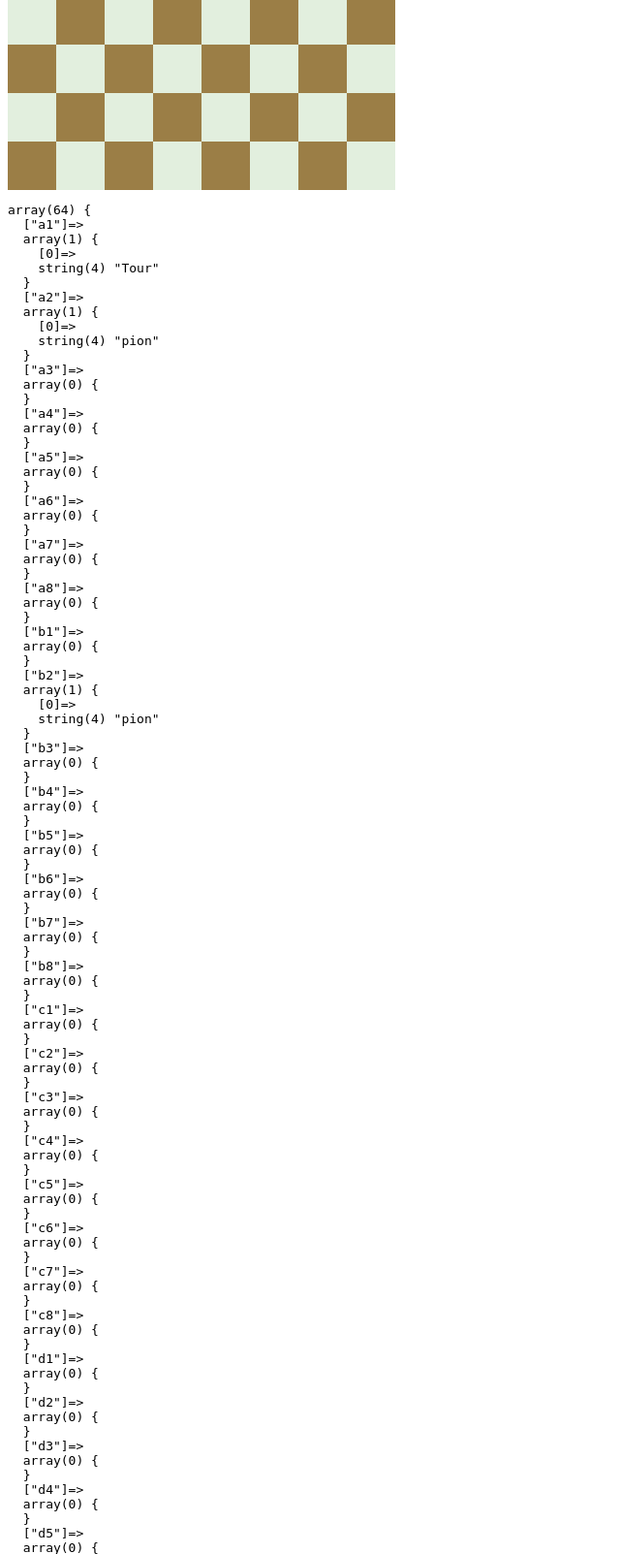
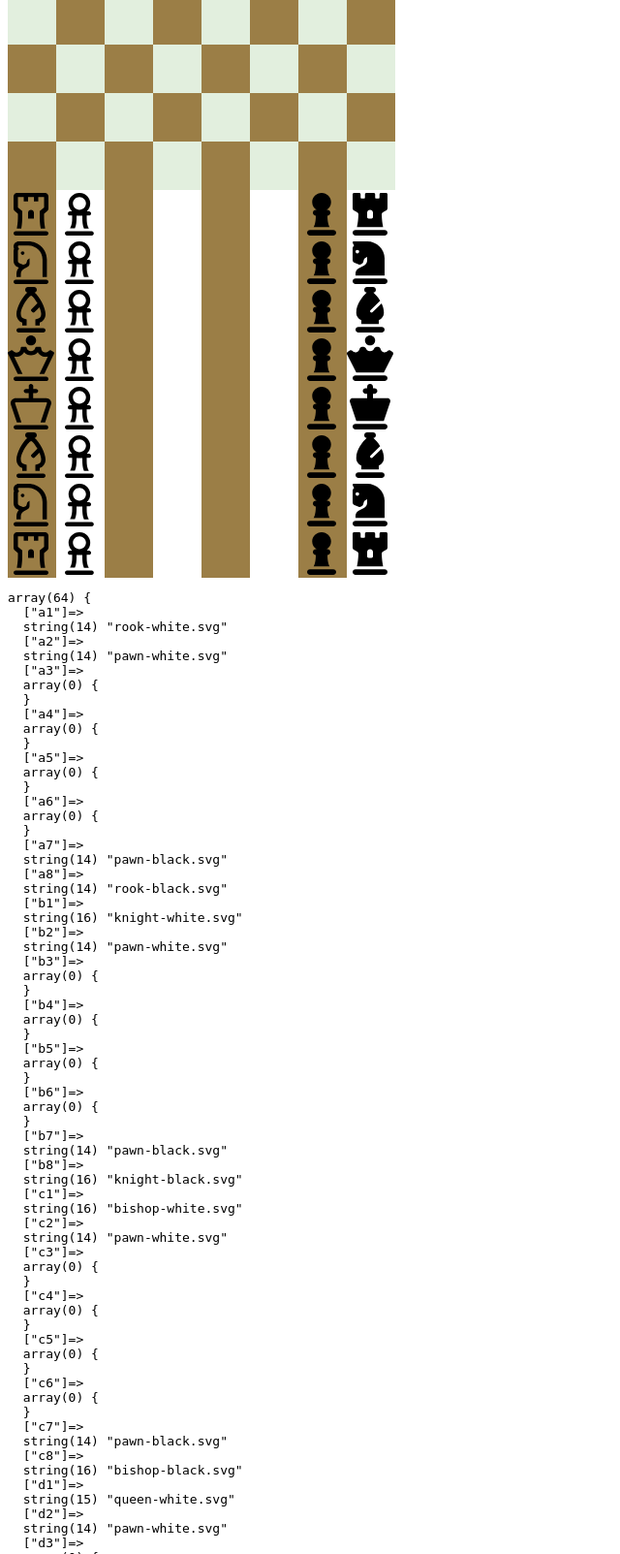
Before and after one commit to gironeremi/jeudechec, a PHP site: page / in a window 1280 px wide. Shown: the part 318-1921 px from the top of the page at 97% size, without its empty margins (0-640 px from the left). Run offline with PHP 8.4, Linux system fonts and the light colour scheme.

Commit message:
added pieces, and still trying to make a php-generated board

```diff
--- a/index.php
+++ b/index.php
@@ -14,7 +14,7 @@
     </section>
     <div id="chessboard">
       <div class="row">
-        <div class="square white"><img src="public/media/chess-pawn-regular.svg"></div>
+        <div class="square white"><img src="public/media/chess_pieces/pawn-white.svg"></div>
         <div class="square black"></div>
         <div class="square white"></div>
         <div class="square black"></div>
@@ -95,6 +95,7 @@
       </div>
     </div>
     <?php
+      //création du plateau vide avec les coordonnées
       $chessboard = array();
       $letter = 'a';
       $number = 1;
@@ -107,10 +108,58 @@
               $number++;
           }
       }
-      $chessboard["a2"][0] = "pion";
-      $chessboard["b2"][0] = "pion";
-      $chessboard["a1"][0] = "Tour";
+      //ajout des pièces
+      $chessboard["a2"] = "pawn-white.svg";
+      $chessboard["b2"] = "pawn-white.svg";
+      $chessboard["c2"] = "pawn-white.svg";
+      $chessboard["d2"] = "pawn-white.svg";
+      $chessboard["e2"] = "pawn-white.svg";
+      $chessboard["f2"] = "pawn-white.svg";
+      $chessboard["g2"] = "pawn-white.svg";
+      $chessboard["h2"] = "pawn-white.svg";
+      $chessboard["a1"] = "rook-white.svg";
+      $chessboard["b1"] = 'knight-white.svg';
+      $chessboard["c1"] = 'bishop-white.svg';
+      $chessboard["d1"] = 'queen-white.svg';
+      $chessboard["e1"] = 'king-white.svg';
+      $chessboard["f1"] = 'bishop-white.svg';
+      $chessboard["g1"] = 'knight-white.svg';
+      $chessboard["h1"] = 'rook-white.svg';
+      $chessboard["a7"] = 'pawn-black.svg';
+      $chessboard["b7"] = 'pawn-black.svg';
+      $chessboard["c7"] = 'pawn-black.svg';
+      $chessboard["d7"] = 'pawn-black.svg';
+      $chessboard["e7"] = 'pawn-black.svg';
+      $chessboard["f7"] = 'pawn-black.svg';
+      $chessboard["g7"] = 'pawn-black.svg';
+      $chessboard["h7"] = 'pawn-black.svg';
+      $chessboard["a8"] = 'rook-black.svg';
+      $chessboard["b8"] = 'knight-black.svg';
+      $chessboard["c8"] = 'bishop-black.svg';
+      $chessboard["d8"] = 'queen-black.svg';
+      $chessboard["e8"] = 'king-black.svg';
+      $chessboard["f8"] = 'bishop-black.svg';
+      $chessboard["g8"] = 'knight-black.svg';
+      $chessboard["h8"] = 'rook-black.svg';
       ?>
+      <div class="chessboard">
+      <?php
+        foreach ($chessboard as $cell) {
+          ?>
+        <div id="" class="square">
+
+        <?php
+        if (!empty($cell)) {
+          ?>
+            <img src="public/media/chess_pieces/<?= $cell ?>" />
+          <?php
+        }
+        ?>
+        </div>
+          <?php
+        }
+      ?>
+      </div>
       <pre><?php var_dump($chessboard) ?></pre>
   <script type="text/javascript" src="public/js/canvas.js"></script>
   <script type="text/javascript" src="public/js/main.js"></script>
--- a/public/css/style.css
+++ b/public/css/style.css
@@ -15,6 +15,7 @@ h1
   width: 50px;
   height: 50px;
 }
+
 .white {
   background-color: #e2efde;
 }
@@ -22,10 +23,23 @@ h1
 .black {
   background-color: #9b7e46;
 }
-img{
+img {
   width: 95%;
   height: 95%;
   display: flex;
   justify-content: center;
   align-items: center;
 }
+.chessboard {
+  width: 400px;
+  height: 400px;
+  display: grid;
+  grid-template-columns: repeat(8, 50px);
+  grid-template-rows: repeat(8, 50px);
+}
+.chessboard .square:nth-child(odd) {
+  background-color: #9b7e46;
+}
+.chessboard .square:nth-child(oven) {
+  background-color: #e2efde;
+}
```
Also changed, not shown: README.md, public/media/chess_pieces/bishop-black.svg (added), public/media/chess_pieces/bishop-white.svg (added), public/media/chess_pieces/king-black.svg (added), public/media/chess_pieces/king-white.svg (added), public/media/chess_pieces/knight-black.svg (added), public/media/chess_pieces/knight-white.svg (added), public/media/chess_pieces/pawn-black.svg (renamed from public/media/chess-pawn-solid.svg), public/media/chess_pieces/pawn-white.svg (renamed from public/media/chess-pawn-regular.svg), public/media/chess_pieces/queen-black.svg (added), public/media/chess_pieces/queen-white.svg (added), public/media/chess_pieces/rook-black.svg (added), public/media/chess_pieces/rook-white.svg (added).
